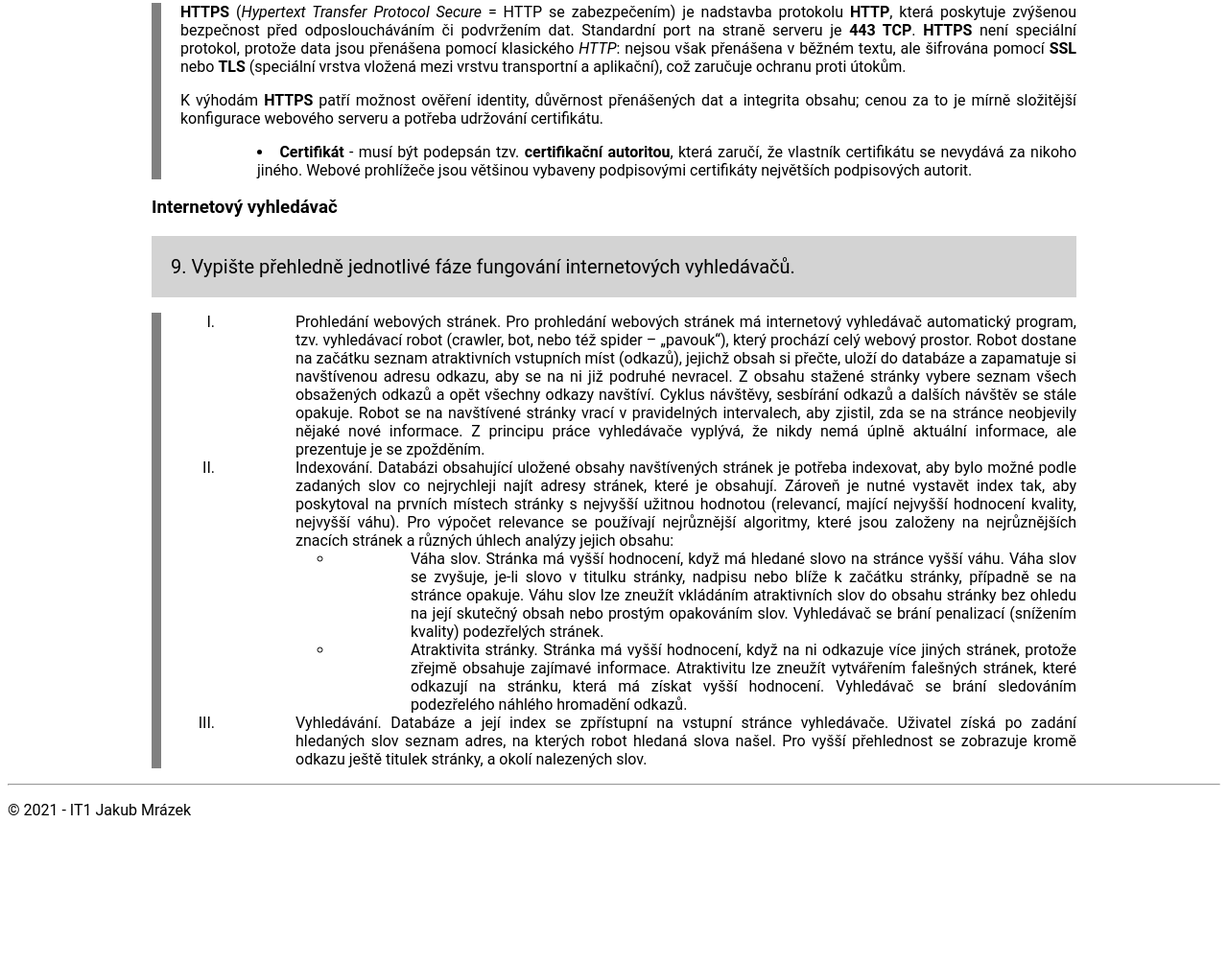
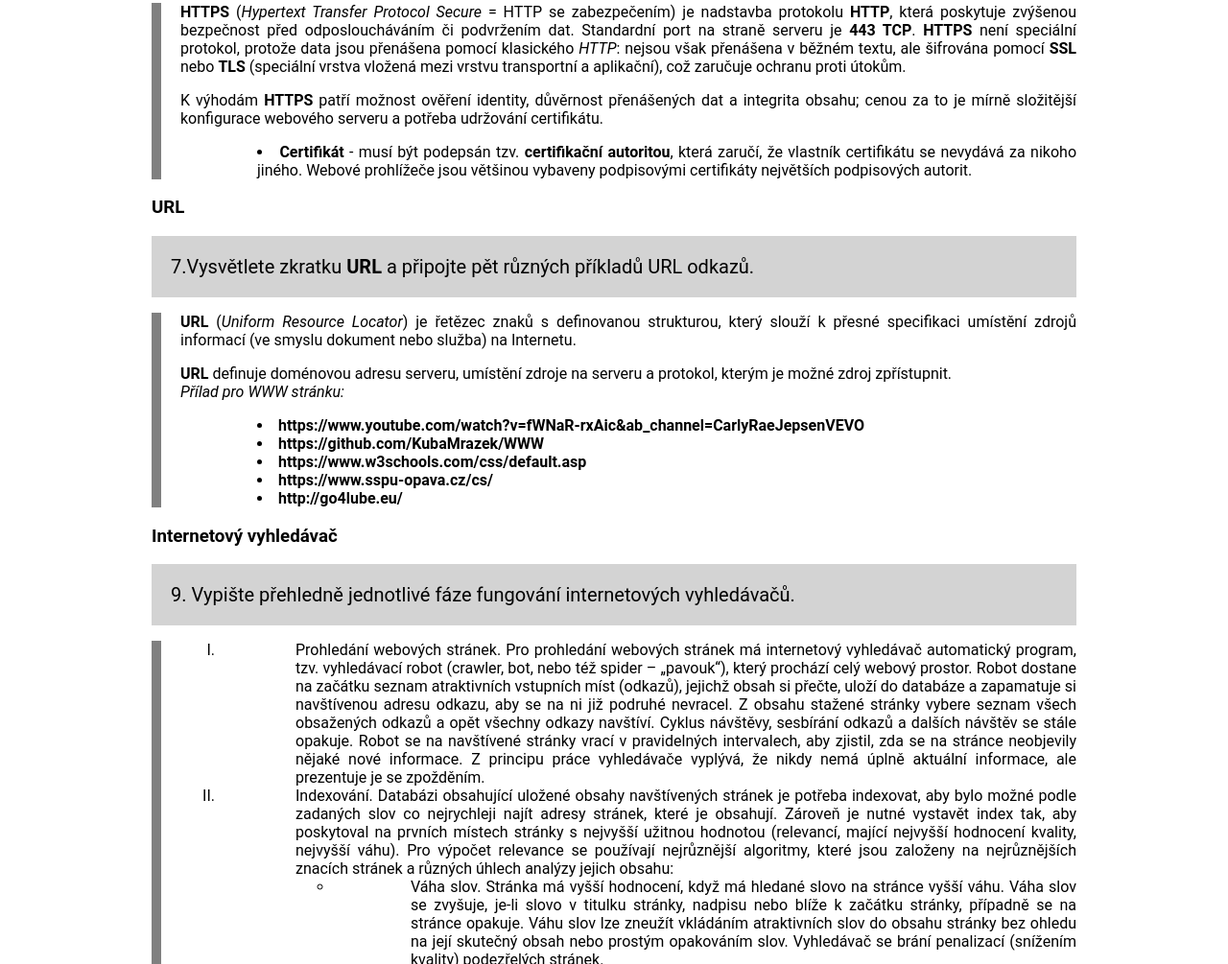
Before and after one commit to KubaMrazek/WWW, a plain HTML site: page index.html in a window 1280 px wide. Shown: the part 2459-3464 px from the top of the page at 96% size. Before the commit the page ends 3329 px from the top, so only its background shows below. Drawn offline with Linux system fonts and the light colour scheme.

Commit message:
7.otazka

```diff
--- a/index.html
+++ b/index.html
@@ -186,6 +186,26 @@
                     </li>
                 </p>
             </div>
+            <h3><b>URL</b></h3>
+            <div class="otazky">7.Vysvětlete zkratku <b>URL</b> a připojte pět různých příkladů URL odkazů.</div>
+            <div class="odpovedi">
+                <p>
+                    <b>URL</b> (<em>Uniform Resource Locator</em>) je řetězec znaků s definovanou strukturou, který
+                    slouží k přesné specifikaci umístění zdrojů informací (ve smyslu dokument nebo služba) na Internetu.
+
+                </p>
+                <p>
+                    <b>URL</b> definuje doménovou adresu serveru, umístění zdroje na serveru a protokol, kterým je možné zdroj zpřístupnit.
+                    <br>
+                    <em>Přílad pro WWW stránku:</em>
+                    <br>
+                    <li><b>https://www.youtube.com/watch?v=fWNaR-rxAic&ab_channel=CarlyRaeJepsenVEVO</b></li>
+                    <li><b>https://github.com/KubaMrazek/WWW</b></li>
+                    <li><b>https://www.w3schools.com/css/default.asp</b></li>
+                    <li><b>https://www.sspu-opava.cz/cs/</b></li>
+                    <li><b>http://go4lube.eu/</b></li>
+                </p>
+            </div>
             <h3>Internetový vyhledávač</h3>
             <div class="otazky">9. Vypište přehledně jednotlivé fáze fungování internetových vyhledávačů.
             </div>
```
